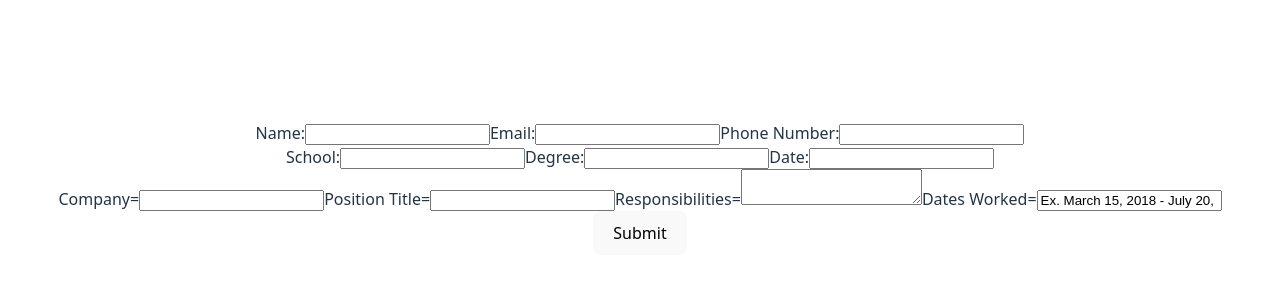
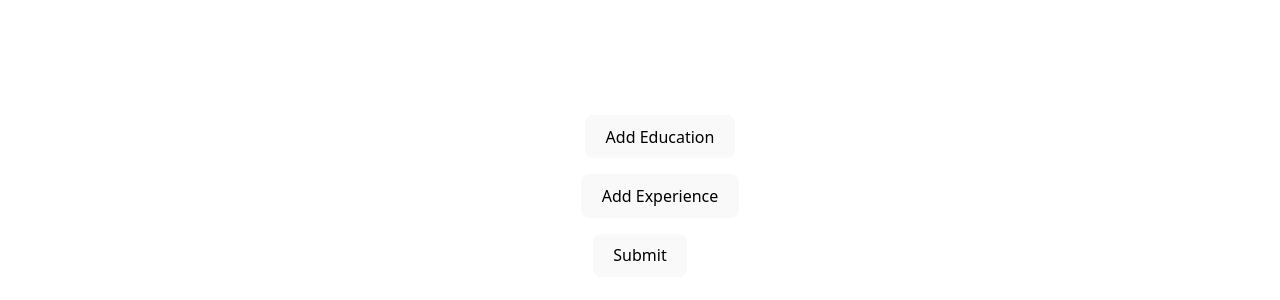
Before and after one commit to goob8079/TOP-React-cv-app, a React (Vite) app: page / in a window 1280 px wide. Shown: the part 212-512 px from the top of the page. Built offline with nearby package versions, Linux system fonts and the light colour scheme.

Commit message:
created form component and updated information component functions

```diff
--- a/src/App.jsx
+++ b/src/App.jsx
@@ -1,14 +1,11 @@
-import { GeneralInfo, EducationInfo, PracticalExperience } from './components/information'
-import './App.css'
+import './App.css';
+import { Form } from './components/form';
 
 function App() {
   return (
-    <form>
-      <GeneralInfo />
-      <EducationInfo />
-      <PracticalExperience />
-      <button type='submit'>Submit</button>
-    </form>
+    <>
+      <Form />
+    </>
   )
 }
 
--- /dev/null
+++ b/src/components/form.jsx
@@ -0,0 +1,57 @@
+import { useState } from "react";
+import { EducationInfo, PracticalExperience } from "./information";
+
+export function Form() {
+    const [educationList, setEducationList] = useState([]);
+    const [experienceList, setExperienceList] = useState([]);
+    let educationKey = EducationInfo.school + '-' + EducationInfo.degree;
+    let experienceKey = PracticalExperience.company + '-' + PracticalExperience.positionTitle;
+
+    function addEducation(e) {
+        e.preventDefault();
+        setEducationList([...educationList, { school: '', degree: '', dates: '' }]);
+    }
+
+    function addExperience(e) {
+        e.preventDefault()
+        setExperienceList([...experienceList, { company: '', positionTitle: '', responsibilities: '', datesWorked: '' }]);
+    }
+
+    return (
+        <form>
+            <section>
+                <ul className="education-list">
+                    {educationList.map((edu, index) => (
+                        <li key={educationKey}>
+                            <EducationInfo
+                                education={edu}
+                                onChange={(updatedEdu) => {
+                                    const newList = [...educationList];
+                                    newList[index] = updatedEdu;
+                                    setEducationList(newList);
+                                }}
+                            />
+                        </li>
+                    ))}
+                    <button type="button" onClick={addEducation}>Add Education</button>
+                </ul>
+                <ul className="experience-list">
+                    {experienceList.map((exp, index) => (
+                        <li key={experienceKey}>
+                            <PracticalExperience
+                                experience={exp}
+                                onChange={(updatedExperience) => {
+                                    const newList = [...experienceList];
+                                    newList[index] = updatedExperience;
+                                    setExperienceList(newList);
+                                }}
+                            />
+                        </li>
+                    ))}
+                    <button type="button" onClick={addExperience}>Add Experience</button>
+                </ul>
+            </section>
+            <button type='submit'>Submit</button>
+        </form>
+    )
+}
--- a/src/components/information.jsx
+++ b/src/components/information.jsx
@@ -47,21 +47,9 @@ export function GeneralInfo() {
     );
 }
 
-export function EducationInfo() {
-    const [school, setSchool] = useState('');
-    const [degree, setDegree] = useState('');
-    const [dates, setDates] = useState('');
-
-    function handleSchoolInput(e) {
-        setSchool(e.target.value);
-    }
-
-    function handleDegreeInput(e) {
-        setDegree(e.target.value);
-    }
-
-    function handleDateInput(e) {
-        setDates(e.target.value);
+export function EducationInfo({ education, onChange }) {
+    function handleChange(field, val) {
+        onChange({ ...education, [field]: val });
     }
 
     return (
@@ -69,48 +57,31 @@ export function EducationInfo() {
             <label>
                 School:{''}
                 <input
-                    value={school}
-                    onInput={handleSchoolInput}
+                    value={education.school}
+                    onInput={(e) => handleChange('school', e.target.value)}
                 />
             </label>
             <label>
                 Degree:{''}
                 <input
-                    value={degree}
-                    onInput={handleDegreeInput}
+                    value={education.degree}
+                    onInput={(e) => handleChange('degree', e.target.value)}
                 />
             </label>
             <label>
                 Date:{''}
                 <input
-                    value={dates}
-                    onInput={handleDateInput}
+                    value={education.dates}
+                    onInput={(e) => handleChange('dates', e.target.value)}
                 />
             </label>
         </section>
     );
 }
 
-export function PracticalExperience() {
-    const [company, setCompany] = useState('');
-    const [positionTitle, setPositionTitle] = useState('');
-    const [responsibilities, setResposibilities] = useState('');
-    const [datesWorked, setDatesWorked] = useState('Ex. March 15, 2018 - July 20, 2021');
-
-    function handleCompanyInput(e) {
-        setCompany(e.target.value);
-    }
-
-    function handlePositionInput(e) {
-        setPositionTitle(e.target.value);
-    }
-
-    function handleResponsibilitiesInput(e) {
-        setResposibilities(e.target.value);
-    }
-
-    function handleDatesWorkedInput(e) {
-        setDatesWorked(e.target.value);
+export function PracticalExperience({ experience, onChange }) {
+    function handleChange(field, val) {
+        onChange({ ...experience, [field]: val });
     }
 
     return (
@@ -118,29 +89,29 @@ export function PracticalExperience() {
             <label>
                 Company={''}
                 <input
-                    value={company}
-                    onInput={handleCompanyInput}
+                    value={experience.company}
+                    onInput={(e) => handleChange('company', e.target.value)}
                 />
             </label>
             <label>
                 Position Title={''}
                 <input
-                    value={positionTitle}
-                    onInput={handlePositionInput}
+                    value={experience.positionTitle}
+                    onInput={(e) => handleChange('positionTitle', e.target.value)}
                 />
             </label>
             <label>
                 Responsibilities={''}
                 <textarea
-                    value={responsibilities}
-                    onInput={handleResponsibilitiesInput}
+                    value={experience.responsibilities}
+                    onInput={(e) => handleChange('resposibilities', e.target.value)}
                 />
             </label>
             <label>
                 Dates Worked={''}
                 <input
-                    value={datesWorked}
-                    onInput={handleDatesWorkedInput}
+                    value={experience.datesWorked}
+                    onInput={(e) => handleChange('datesWorked', e.target.value)}
                 />
             </label>
         </section>
```
